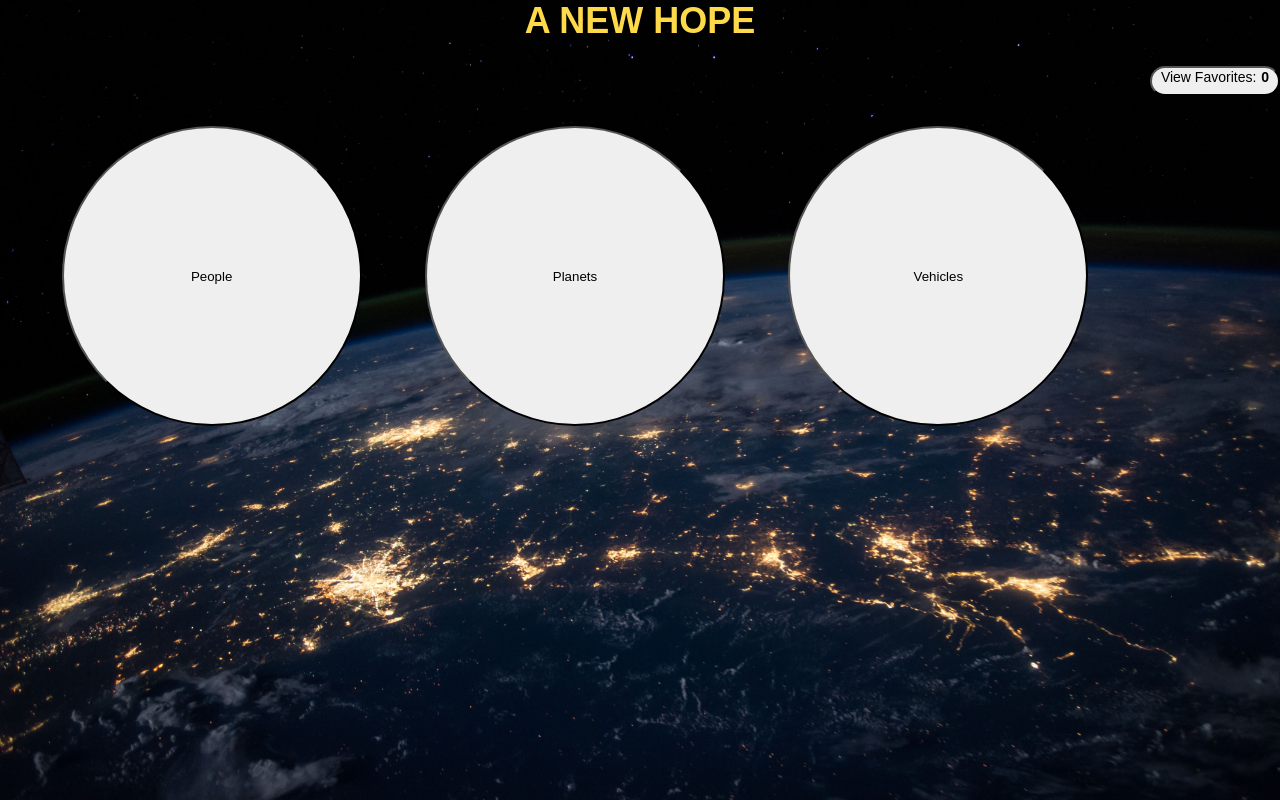
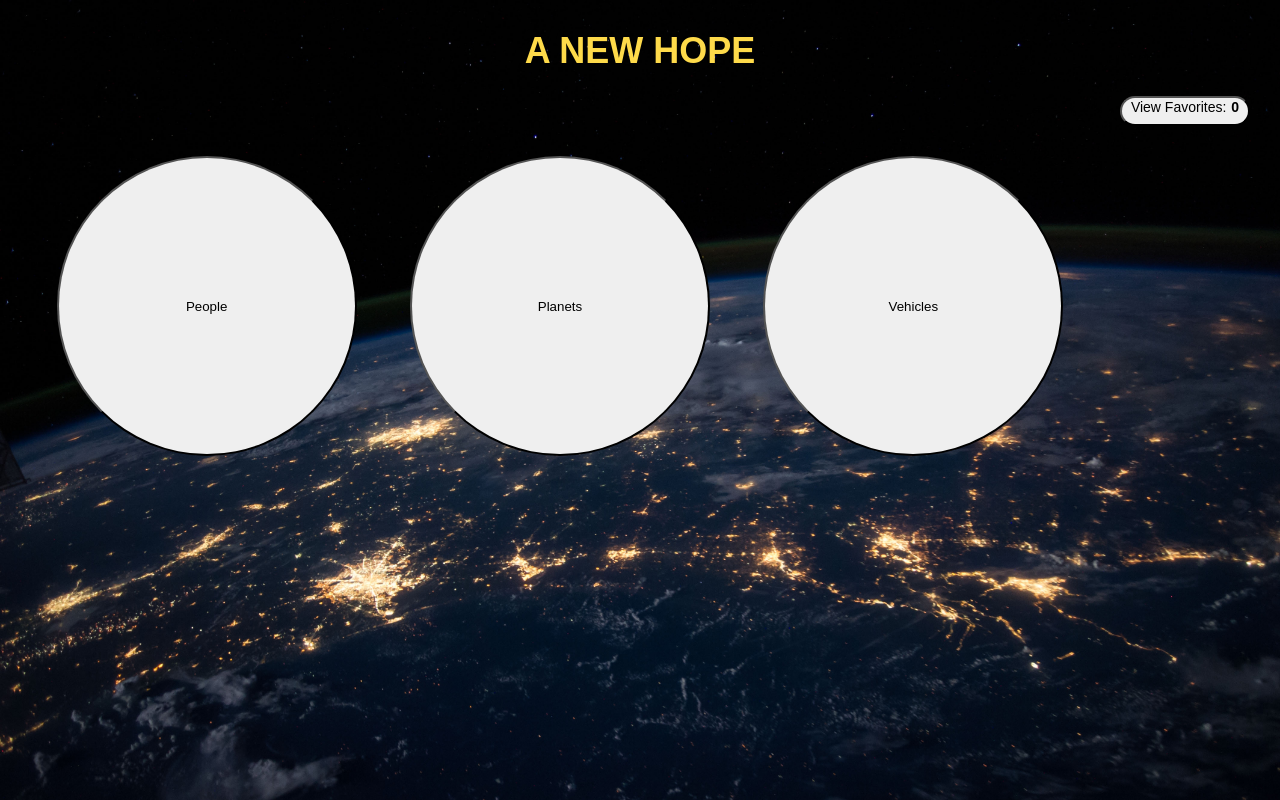
Before and after one commit to pgoulding/lightside, a React (Create React App) app: page /People in a window 1280 px wide. Built offline with nearby package versions, Linux system fonts and the light colour scheme.

Commit message:
Remove redundant containers and center content

```diff
--- a/src/components/Category.js
+++ b/src/components/Category.js
@@ -3,12 +3,11 @@
 
 const Category = ({title, changeView}) => {
     return (
-        <section className='btnContainer'>
             <button className='selectCategoryBtn' onClick={changeView}>
                 <img src='' alt=''/>
                 {title}
             </button>
-        </section>
+
     )
 }
 
--- a/src/components/Header.scss
+++ b/src/components/Header.scss
@@ -1,3 +1,7 @@
+header {
+    padding: 30px;
+}
+
 h1 {
     color: #feda4a;
     font-size: 36px;
@@ -13,6 +17,7 @@
     font-size: 14px;
     height: 30px;
     justify-content: center;
+    margin-bottom: 15px;
     width: 130px;
 
     &:hover {
```
